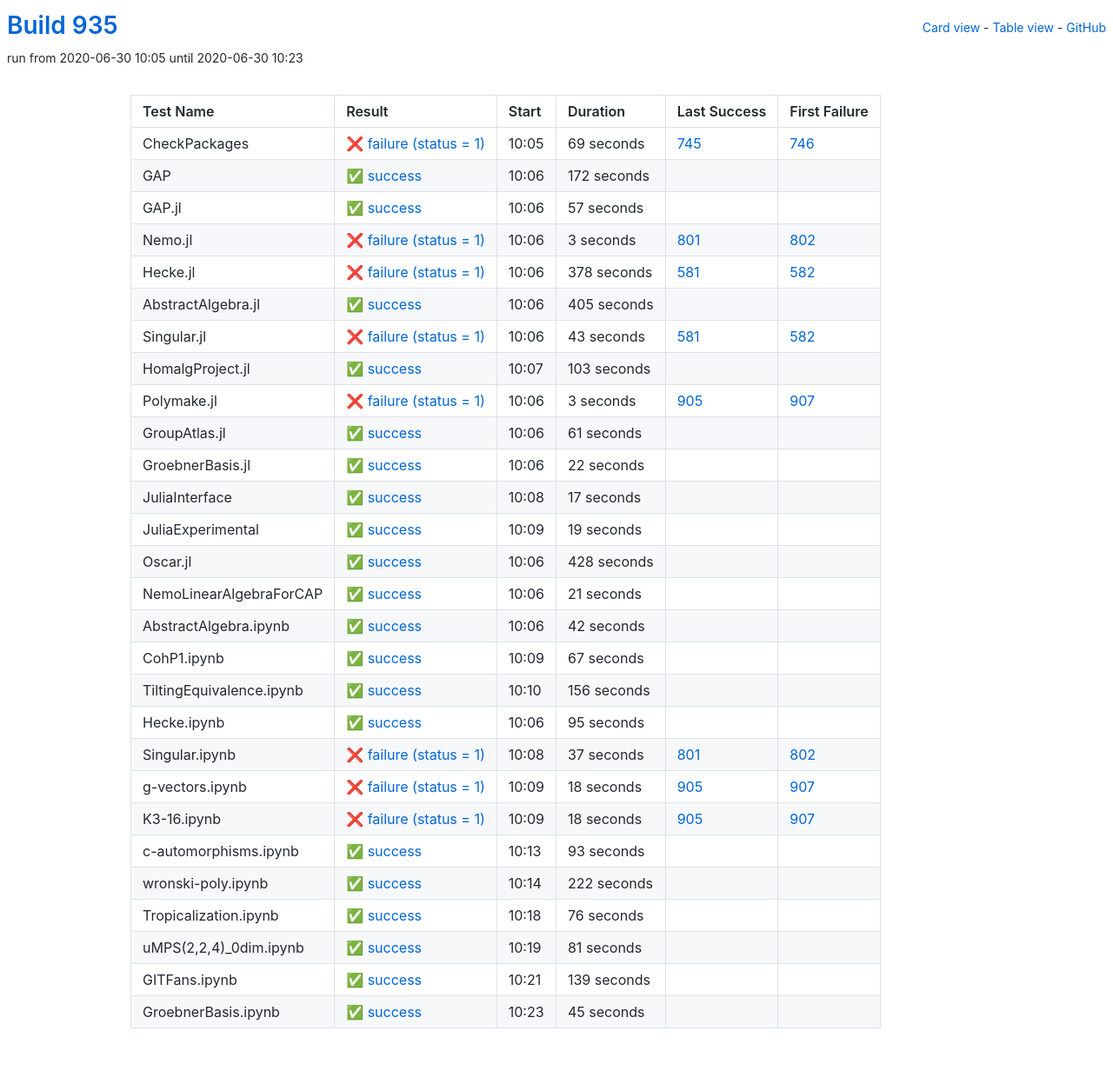
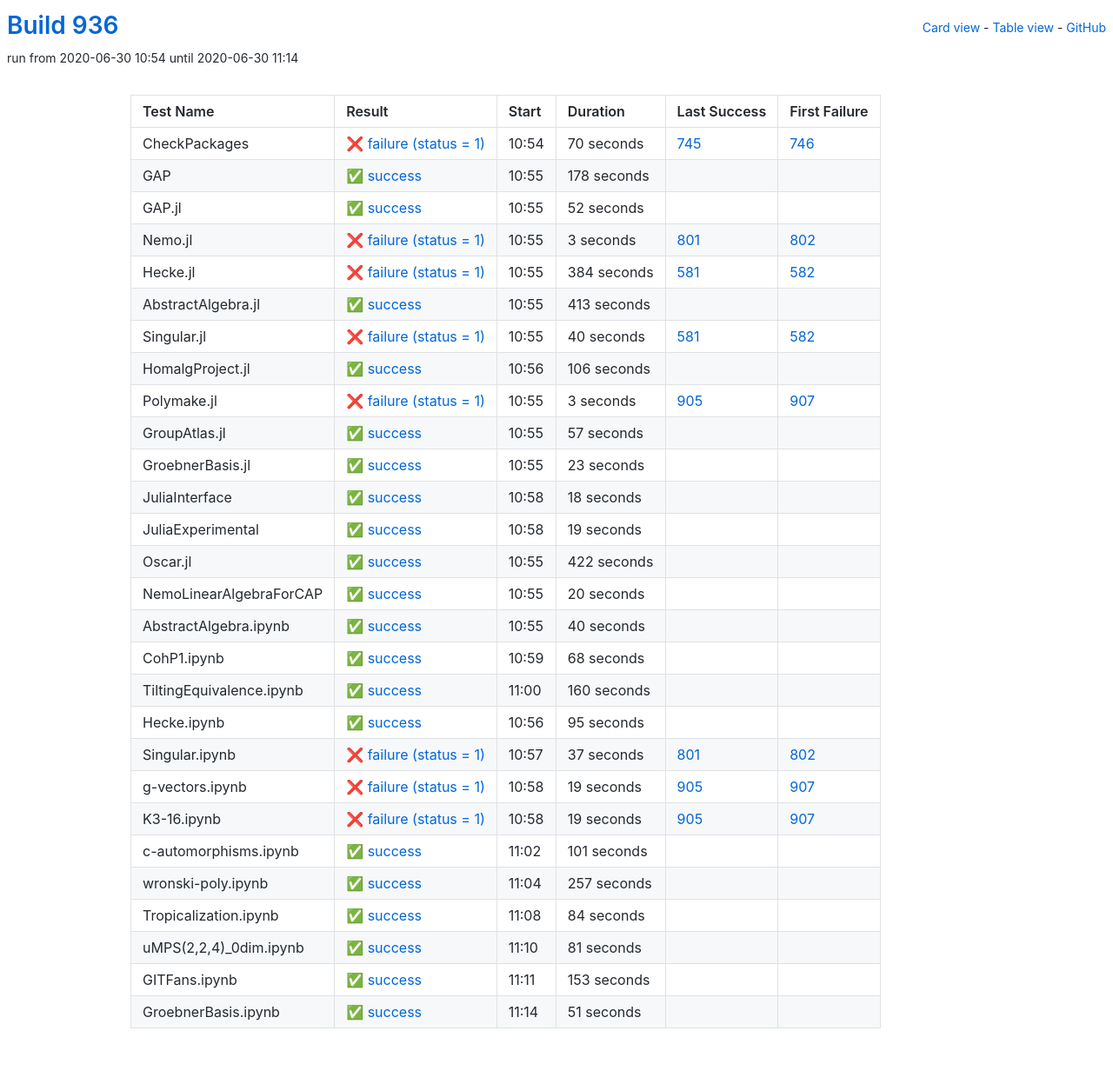
Before and after one commit to oscar-system/oscar-ci-status-1.4, a Jekyll site: the page built from table.html, in a window 1280 px wide. Shown: the whole page at 87% size. Built offline with Jekyll 4.4.1, drawn with Linux system fonts in a browser that asks for light colours.

Commit message:
Build #936

```diff
--- a/_data/ci.yml
+++ b/_data/ci.yml
@@ -1,6 +1,6 @@
 ---
-build: 935
-build_url: https://oscarci.mathematik.uni-kl.de/job/oscar-julia-1.4/935/
+build: 936
+build_url: https://oscarci.mathematik.uni-kl.de/job/oscar-julia-1.4/936/
 job: oscar-julia-1.4
 organization: oscar-system
 repo: oscar-ci-status-1.4
@@ -8,44 +8,44 @@ repourl: https://github.com/oscar-system/oscar-ci-status-1.4
 tests:
 - name: CheckPackages
   id: checkpackages
-  log: https://oscarci.mathematik.uni-kl.de/job/oscar-julia-1.4/935/artifact/logs/build-935/CheckPackages.log
-  start: 2020-06-30 10:05
+  log: https://oscarci.mathematik.uni-kl.de/job/oscar-julia-1.4/936/artifact/logs/build-936/CheckPackages.log
+  start: 2020-06-30 10:54
   success: false
   exitcode: 1
   status: failure
-  duration: 69
+  duration: 70
   last_success: 745
   last_success_url: https://oscarci.mathematik.uni-kl.de/job/oscar-julia-1.4/745/
   first_failure: 746
   first_failure_url: https://oscarci.mathematik.uni-kl.de/job/oscar-julia-1.4/746/
 - name: GAP
   id: gap
-  log: https://oscarci.mathematik.uni-kl.de/job/oscar-julia-1.4/935/artifact/logs/build-935/GAP.log
-  start: 2020-06-30 10:06
+  log: https://oscarci.mathematik.uni-kl.de/job/oscar-julia-1.4/936/artifact/logs/build-936/GAP.log
+  start: 2020-06-30 10:55
   success: true
   exitcode: 0
   status: success
-  duration: 172
+  duration: 178
   last_success: false
   last_success_url:
   first_failure: false
   first_failure_url:
 - name: GAP.jl
   id: gap-jl
-  log: https://oscarci.mathematik.uni-kl.de/job/oscar-julia-1.4/935/artifact/logs/build-935/GAP.jl.log
-  start: 2020-06-30 10:06
+  log: https://oscarci.mathematik.uni-kl.de/job/oscar-julia-1.4/936/artifact/logs/build-936/GAP.jl.log
+  start: 2020-06-30 10:55
   success: true
   exitcode: 0
   status: success
-  duration: 57
+  duration: 52
   last_success: false
   last_success_url:
   first_failure: false
   first_failure_url:
 - name: Nemo.jl
   id: nemo-jl
-  log: https://oscarci.mathematik.uni-kl.de/job/oscar-julia-1.4/935/artifact/logs/build-935/Nemo.jl.log
-  start: 2020-06-30 10:06
+  log: https://oscarci.mathematik.uni-kl.de/job/oscar-julia-1.4/936/artifact/logs/build-936/Nemo.jl.log
+  start: 2020-06-30 10:55
   success: false
   exitcode: 1
   status: failure
@@ -56,56 +56,56 @@ tests:
   first_failure_url: https://oscarci.mathematik.uni-kl.de/job/oscar-julia-1.4/802/
 - name: Hecke.jl
   id: hecke-jl
-  log: https://oscarci.mathematik.uni-kl.de/job/oscar-julia-1.4/935/artifact/logs/build-935/Hecke.jl.log
-  start: 2020-06-30 10:06
+  log: https://oscarci.mathematik.uni-kl.de/job/oscar-julia-1.4/936/artifact/logs/build-936/Hecke.jl.log
+  start: 2020-06-30 10:55
   success: false
   exitcode: 1
   status: failure
-  duration: 378
+  duration: 384
   last_success: 581
   last_success_url: https://oscarci.mathematik.uni-kl.de/job/oscar-julia-1.4/581/
   first_failure: 582
   first_failure_url: https://oscarci.mathematik.uni-kl.de/job/oscar-julia-1.4/582/
 - name: AbstractAlgebra.jl
   id: abstractalgebra-jl
-  log: https://oscarci.mathematik.uni-kl.de/job/oscar-julia-1.4/935/artifact/logs/build-935/AbstractAlgebra.jl.log
-  start: 2020-06-30 10:06
+  log: https://oscarci.mathematik.uni-kl.de/job/oscar-julia-1.4/936/artifact/logs/build-936/AbstractAlgebra.jl.log
+  start: 2020-06-30 10:55
   success: true
   exitcode: 0
   status: success
-  duration: 405
+  duration: 413
   last_success: false
   last_success_url:
   first_failure: false
   first_failure_url:
 - name: Singular.jl
   id: singular-jl
-  log: https://oscarci.mathematik.uni-kl.de/job/oscar-julia-1.4/935/artifact/logs/build-935/Singular.jl.log
-  start: 2020-06-30 10:06
+  log: https://oscarci.mathematik.uni-kl.de/job/oscar-julia-1.4/936/artifact/logs/build-936/Singular.jl.log
+  start: 2020-06-30 10:55
   success: false
   exitcode: 1
   status: failure
-  duration: 43
+  duration: 40
   last_success: 581
   last_success_url: https://oscarci.mathematik.uni-kl.de/job/oscar-julia-1.4/581/
   first_failure: 582
   first_failure_url: https://oscarci.mathematik.uni-kl.de/job/oscar-julia-1.4/582/
 - name: HomalgProject.jl
   id: homalgproject-jl
-  log: https://oscarci.mathematik.uni-kl.de/job/oscar-julia-1.4/935/artifact/logs/build-935/HomalgProject.jl.log
-  start: 2020-06-30 10:07
+  log: https://oscarci.mathematik.uni-kl.de/job/oscar-julia-1.4/936/artifact/logs/build-936/HomalgProject.jl.log
+  start: 2020-06-30 10:56
   success: true
   exitcode: 0
   status: success
-  duration: 103
+  duration: 106
   last_success: false
   last_success_url:
   first_failure: false
   first_failure_url:
 - name: Polymake.jl
   id: polymake-jl
-  log: https://oscarci.mathematik.uni-kl.de/job/oscar-julia-1.4/935/artifact/logs/build-935/Polymake.jl.log
-  start: 2020-06-30 10:06
+  log: https://oscarci.mathematik.uni-kl.de/job/oscar-julia-1.4/936/artifact/logs/build-936/Polymake.jl.log
+  start: 2020-06-30 10:55
   success: false
   exitcode: 1
   status: failure
@@ -116,44 +116,44 @@ tests:
   first_failure_url: https://oscarci.mathematik.uni-kl.de/job/oscar-julia-1.4/907/
 - name: GroupAtlas.jl
   id: groupatlas-jl
-  log: https://oscarci.mathematik.uni-kl.de/job/oscar-julia-1.4/935/artifact/logs/build-935/GroupAtlas.jl.log
-  start: 2020-06-30 10:06
+  log: https://oscarci.mathematik.uni-kl.de/job/oscar-julia-1.4/936/artifact/logs/build-936/GroupAtlas.jl.log
+  start: 2020-06-30 10:55
   success: true
   exitcode: 0
   status: success
-  duration: 61
+  duration: 57
   last_success: false
   last_success_url:
   first_failure: false
   first_failure_url:
 - name: GroebnerBasis.jl
   id: groebnerbasis-jl
-  log: https://oscarci.mathematik.uni-kl.de/job/oscar-julia-1.4/935/artifact/logs/build-935/GroebnerBasis.jl.log
-  start: 2020-06-30 10:06
+  log: https://oscarci.mathematik.uni-kl.de/job/oscar-julia-1.4/936/artifact/logs/build-936/GroebnerBasis.jl.log
+  start: 2020-06-30 10:55
   success: true
   exitcode: 0
   status: success
-  duration: 22
+  duration: 23
   last_success: false
   last_success_url:
   first_failure: false
   first_failure_url:
 - name: JuliaInterface
   id: juliainterface
-  log: https://oscarci.mathematik.uni-kl.de/job/oscar-julia-1.4/935/artifact/logs/build-935/JuliaInterface.log
-  start: 2020-06-30 10:08
+  log: https://oscarci.mathematik.uni-kl.de/job/oscar-julia-1.4/936/artifact/logs/build-936/JuliaInterface.log
+  start: 2020-06-30 10:58
   success: true
   exitcode: 0
   status: success
-  duration: 17
+  duration: 18
   last_success: false
   last_success_url:
   first_failure: false
   first_failure_url:
 - name: JuliaExperimental
   id: juliaexperimental
-  log: https://oscarci.mathematik.uni-kl.de/job/oscar-julia-1.4/935/artifact/logs/build-935/JuliaExperimental.log
-  start: 2020-06-30 10:09
+  log: https://oscarci.mathematik.uni-kl.de/job/oscar-julia-1.4/936/artifact/logs/build-936/JuliaExperimental.log
+  start: 2020-06-30 10:58
   success: true
   exitcode: 0
   status: success
@@ -164,68 +164,68 @@ tests:
   first_failure_url:
 - name: Oscar.jl
   id: oscar-jl
-  log: https://oscarci.mathematik.uni-kl.de/job/oscar-julia-1.4/935/artifact/logs/build-935/Oscar.jl.log
-  start: 2020-06-30 10:06
+  log: https://oscarci.mathematik.uni-kl.de/job/oscar-julia-1.4/936/artifact/logs/build-936/Oscar.jl.log
+  start: 2020-06-30 10:55
   success: true
   exitcode: 0
   status: success
-  duration: 428
+  duration: 422
   last_success: false
   last_success_url:
   first_failure: false
   first_failure_url:
 - name: NemoLinearAlgebraForCAP
   id: nemolinearalgebraforcap
-  log: https://oscarci.mathematik.uni-kl.de/job/oscar-julia-1.4/935/artifact/logs/build-935/NemoLinearAlgebraForCAP.log
-  start: 2020-06-30 10:06
+  log: https://oscarci.mathematik.uni-kl.de/job/oscar-julia-1.4/936/artifact/logs/build-936/NemoLinearAlgebraForCAP.log
+  start: 2020-06-30 10:55
   success: true
   exitcode: 0
   status: success
-  duration: 21
+  duration: 20
   last_success: false
   last_success_url:
   first_failure: false
   first_failure_url:
 - name: AbstractAlgebra.ipynb
   id: abstractalgebra-ipynb
-  log: https://oscarci.mathematik.uni-kl.de/job/oscar-julia-1.4/935/artifact/logs/build-935/AbstractAlgebra.ipynb.log
-  start: 2020-06-30 10:06
+  log: https://oscarci.mathematik.uni-kl.de/job/oscar-julia-1.4/936/artifact/logs/build-936/AbstractAlgebra.ipynb.log
+  start: 2020-06-30 10:55
   success: true
   exitcode: 0
   status: success
-  duration: 42
+  duration: 40
   last_success: false
   last_success_url:
   first_failure: false
   first_failure_url:
 - name: CohP1.ipynb
   id: cohp1-ipynb
-  log: https://oscarci.mathematik.uni-kl.de/job/oscar-julia-1.4/935/artifact/logs/build-935/CohP1.ipynb.log
-  start: 2020-06-30 10:09
+  log: https://oscarci.mathematik.uni-kl.de/job/oscar-julia-1.4/936/artifact/logs/build-936/CohP1.ipynb.log
+  start: 2020-06-30 10:59
   success: true
   exitcode: 0
   status: success
-  duration: 67
+  duration: 68
   last_success: false
   last_success_url:
   first_failure: false
   first_failure_url:
 - name: TiltingEquivalence.ipynb
   id: tiltingequivalence-ipynb
-  log: https://oscarci.mathematik.uni-kl.de/job/oscar-julia-1.4/935/artifact/logs/build-935/TiltingEquivalence.ipynb.log
-  start: 2020-06-30 10:10
+  log: https://oscarci.mathematik.uni-kl.de/job/oscar-julia-1.4/936/artifact/logs/build-936/TiltingEquivalence.ipynb.log
+  start: 2020-06-30 11:00
   success: true
   exitcode: 0
   status: success
-  duration: 156
+  duration: 160
   last_success: false
   last_success_url:
   first_failure: false
   first_failure_url:
 - name: Hecke.ipynb
   id: hecke-ipynb
-  log: https://oscarci.mathematik.uni-kl.de/job/oscar-julia-1.4/935/artifact/logs/build-935/Hecke.ipynb.log
-  start: 2020-06-30 10:06
+  log: https://oscarci.mathematik.uni-kl.de/job/oscar-julia-1.4/936/artifact/logs/build-936/Hecke.ipynb.log
+  start: 2020-06-30 10:56
   success: true
   exitcode: 0
   status: success
@@ -236,8 +236,8 @@ tests:
   first_failure_url:
 - name: Singular.ipynb
   id: singular-ipynb
-  log: https://oscarci.mathematik.uni-kl.de/job/oscar-julia-1.4/935/artifact/logs/build-935/Singular.ipynb.log
-  start: 2020-06-30 10:08
+  log: https://oscarci.mathematik.uni-kl.de/job/oscar-julia-1.4/936/artifact/logs/build-936/Singular.ipynb.log
+  start: 2020-06-30 10:57
   success: false
   exitcode: 1
   status: failure
@@ -248,68 +248,68 @@ tests:
   first_failure_url: https://oscarci.mathematik.uni-kl.de/job/oscar-julia-1.4/802/
 - name: g-vectors.ipynb
   id: g-vectors-ipynb
-  log: https://oscarci.mathematik.uni-kl.de/job/oscar-julia-1.4/935/artifact/logs/build-935/g-vectors.ipynb.log
-  start: 2020-06-30 10:09
+  log: https://oscarci.mathematik.uni-kl.de/job/oscar-julia-1.4/936/artifact/logs/build-936/g-vectors.ipynb.log
+  start: 2020-06-30 10:58
   success: false
   exitcode: 1
   status: failure
-  duration: 18
+  duration: 19
   last_success: 905
   last_success_url: https://oscarci.mathematik.uni-kl.de/job/oscar-julia-1.4/905/
   first_failure: 907
   first_failure_url: https://oscarci.mathematik.uni-kl.de/job/oscar-julia-1.4/907/
 - name: K3-16.ipynb
   id: k3-16-ipynb
-  log: https://oscarci.mathematik.uni-kl.de/job/oscar-julia-1.4/935/artifact/logs/build-935/K3-16.ipynb.log
-  start: 2020-06-30 10:09
+  log: https://oscarci.mathematik.uni-kl.de/job/oscar-julia-1.4/936/artifact/logs/build-936/K3-16.ipynb.log
+  start: 2020-06-30 10:58
   success: false
   exitcode: 1
   status: failure
-  duration: 18
+  duration: 19
   last_success: 905
   last_success_url: https://oscarci.mathematik.uni-kl.de/job/oscar-julia-1.4/905/
   first_failure: 907
   first_failure_url: https://oscarci.mathematik.uni-kl.de/job/oscar-julia-1.4/907/
 - name: c-automorphisms.ipynb
   id: c-automorphisms-ipynb
-  log: https://oscarci.mathematik.uni-kl.de/job/oscar-julia-1.4/935/artifact/logs/build-935/c-automorphisms.ipynb.log
-  start: 2020-06-30 10:13
+  log: https://oscarci.mathematik.uni-kl.de/job/oscar-julia-1.4/936/artifact/logs/build-936/c-automorphisms.ipynb.log
+  start: 2020-06-30 11:02
   success: true
   exitcode: 0
   status: success
-  duration: 93
+  duration: 101
   last_success: false
   last_success_url:
   first_failure: false
   first_failure_url:
 - name: wronski-poly.ipynb
   id: wronski-poly-ipynb
-  log: https://oscarci.mathematik.uni-kl.de/job/oscar-julia-1.4/935/artifact/logs/build-935/wronski-poly.ipynb.log
-  start: 2020-06-30 10:14
+  log: https://oscarci.mathematik.uni-kl.de/job/oscar-julia-1.4/936/artifact/logs/build-936/wronski-poly.ipynb.log
+  start: 2020-06-30 11:04
   success: true
   exitcode: 0
   status: success
-  duration: 222
+  duration: 257
   last_success: false
   last_success_url:
   first_failure: false
   first_failure_url:
 - name: Tropicalization.ipynb
   id: tropicalization-ipynb
-  log: https://oscarci.mathematik.uni-kl.de/job/oscar-julia-1.4/935/artifact/logs/build-935/Tropicalization.ipynb.log
-  start: 2020-06-30 10:18
+  log: https://oscarci.mathematik.uni-kl.de/job/oscar-julia-1.4/936/artifact/logs/build-936/Tropicalization.ipynb.log
+  start: 2020-06-30 11:08
   success: true
   exitcode: 0
   status: success
-  duration: 76
+  duration: 84
   last_success: false
   last_success_url:
   first_failure: false
   first_failure_url:
 - name: uMPS(2,2,4)_0dim.ipynb
   id: umps-2-2-4-0dim-ipynb
-  log: https://oscarci.mathematik.uni-kl.de/job/oscar-julia-1.4/935/artifact/logs/build-935/uMPS-2-2-4-_0dim.ipynb.log
-  start: 2020-06-30 10:19
+  log: https://oscarci.mathematik.uni-kl.de/job/oscar-julia-1.4/936/artifact/logs/build-936/uMPS-2-2-4-_0dim.ipynb.log
+  start: 2020-06-30 11:10
   success: true
   exitcode: 0
   status: success
@@ -320,24 +320,24 @@ tests:
   first_failure_url:
 - name: GITFans.ipynb
   id: gitfans-ipynb
-  log: https://oscarci.mathematik.uni-kl.de/job/oscar-julia-1.4/935/artifact/logs/build-935/GITFans.ipynb.log
-  start: 2020-06-30 10:21
+  log: https://oscarci.mathematik.uni-kl.de/job/oscar-julia-1.4/936/artifact/logs/build-936/GITFans.ipynb.log
+  start: 2020-06-30 11:11
   success: true
   exitcode: 0
   status: success
-  duration: 139
+  duration: 153
   last_success: false
   last_success_url:
   first_failure: false
   first_failure_url:
 - name: GroebnerBasis.ipynb
   id: groebnerbasis-ipynb
-  log: https://oscarci.mathematik.uni-kl.de/job/oscar-julia-1.4/935/artifact/logs/build-935/GroebnerBasis.ipynb.log
-  start: 2020-06-30 10:23
+  log: https://oscarci.mathematik.uni-kl.de/job/oscar-julia-1.4/936/artifact/logs/build-936/GroebnerBasis.ipynb.log
+  start: 2020-06-30 11:14
   success: true
   exitcode: 0
   status: success
-  duration: 45
+  duration: 51
   last_success: false
   last_success_url:
   first_failure: false
```
Also changed, not shown: README.md.
